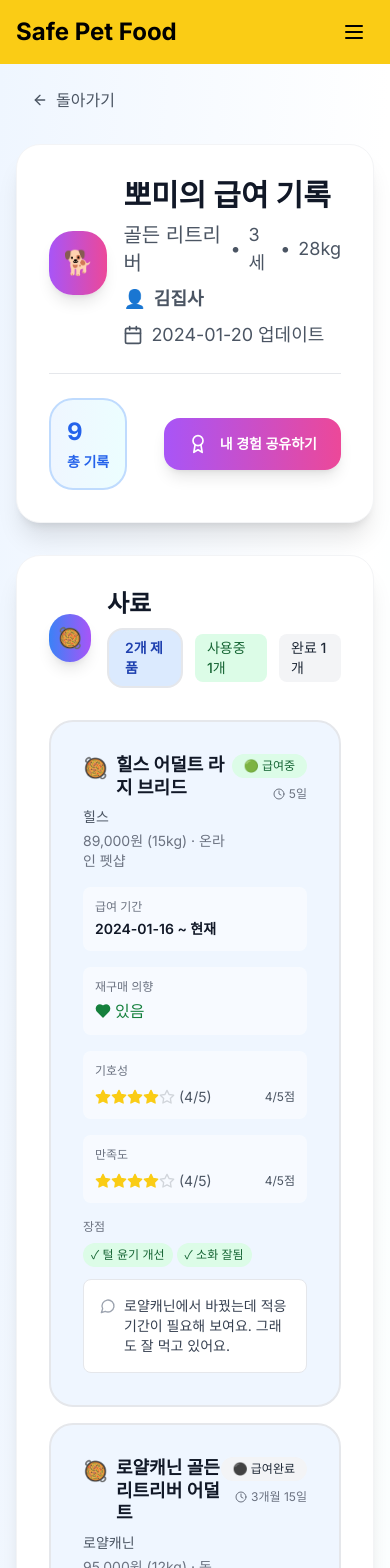
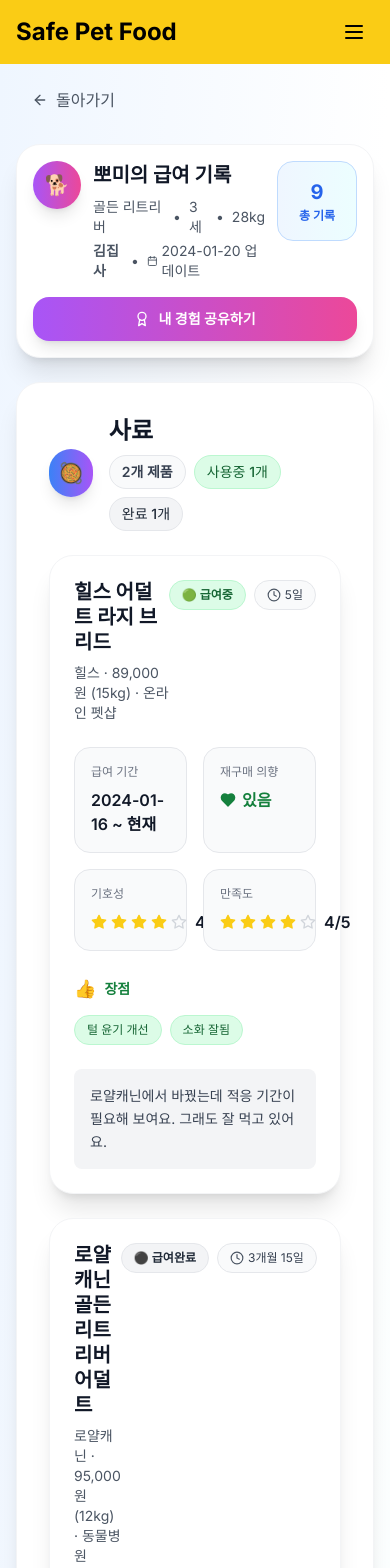
Before and after one commit to joyfuldoy1015/safe-pet-food, a Next.js app: page /pet-log/posts/post-1 in a window 390 px wide. Shown: the top 1568 px of the page. Built offline with nearby package versions, Linux system fonts and the light colour scheme.

Commit message:
feat: pet-log 상세 페이지 UI 개선 - 모바일 반응형 레이아웃 개선, 총 기록 박스 위치 변경, 제품별 후기 카드 레이아웃 개선

```diff
--- a/app/pet-log/posts/[postId]/page.tsx
+++ b/app/pet-log/posts/[postId]/page.tsx
@@ -2,7 +2,7 @@
 
 import { useParams, useRouter } from 'next/navigation'
 import Link from 'next/link'
-import { ArrowLeft, Clock, Star, Heart, MessageCircle, Calendar, Award, Send, User, Reply, ThumbsUp } from 'lucide-react'
+import { ArrowLeft, Clock, Star, Heart, MessageCircle, Calendar, Award, Send, User, Reply, ThumbsUp, CheckCircle, XCircle } from 'lucide-react'
 import { useState } from 'react'
 
 // 제품 카테고리 타입
@@ -462,8 +462,8 @@ export default function PetLogPostDetail() {
 
   const renderStars = (rating: number) => {
     return (
-      <div className="flex items-center">
-        {[...Array(5)].map((_, i) => (
+      <div className="flex items-center space-x-1">
+        {Array.from({ length: 5 }, (_, i) => (
           <Star
             key={i}
             className={`h-4 w-4 ${
@@ -471,115 +471,129 @@ export default function PetLogPostDetail() {
             }`}
           />
         ))}
-        <span className="ml-1 text-sm text-gray-600">({rating}/5)</span>
       </div>
     )
   }
 
   const renderRecord = (record: FeedingRecord) => (
-    <div key={record.id} className={`border-2 border-gray-200 rounded-2xl p-8 ${categoryConfig[record.category].bgColor} hover:shadow-lg transition-all duration-200`}>
-      <div className="flex items-start justify-between mb-4">
+    <div key={record.id} className="bg-white rounded-2xl shadow-xl border border-gray-100 p-6 hover:shadow-2xl transition-all duration-300">
+      {/* Product Header */}
+      <div className="flex items-start justify-between mb-6">
         <div className="flex-1">
-          <div className="flex items-start mb-2">
-            <span className="text-xl mr-2 flex-shrink-0">{categoryConfig[record.category].icon}</span>
-            <h3 className="font-semibold text-gray-900 text-lg leading-tight break-words">{record.productName}</h3>
-          </div>
-          <p className="text-sm text-gray-600 mb-1">{record.brand}</p>
-          {record.price && (
-            <p className="text-sm text-gray-500">{record.price} · {record.purchaseLocation}</p>
+          <h3 className="text-xl sm:text-2xl font-bold text-gray-900 leading-tight mb-2">{record.productName}</h3>
+          {record.brand && (
+            <p className="text-sm text-gray-600">
+              {record.brand}
+              {record.price && <span> · {record.price}</span>}
+              {record.purchaseLocation && <span> · {record.purchaseLocation}</span>}
+            </p>
           )}
         </div>
-        <div className="flex flex-col items-end">
-          <span className={`px-3 py-1 rounded-full text-xs font-medium mb-2 ${statusConfig[record.status].color}`}>
+        <div className="flex items-center gap-2 flex-shrink-0">
+          <span className={`px-3 py-1.5 rounded-full text-xs font-semibold whitespace-nowrap ${
+            record.status === '급여중' ? 'bg-green-100 text-green-800 border border-green-200' :
+            record.status === '급여완료' ? 'bg-gray-100 text-gray-800 border border-gray-200' :
+            'bg-red-100 text-red-800 border border-red-200'
+          }`}>
             {statusConfig[record.status].icon} {record.status}
           </span>
-          <div className="flex items-center text-xs text-gray-500">
-            <Clock className="h-3 w-3 mr-1" />
-            {record.duration}
+          <div className="flex items-center gap-1 px-3 py-1.5 bg-gray-50 rounded-full border border-gray-200 whitespace-nowrap">
+            <Clock className="h-3.5 w-3.5 text-gray-600" />
+            <span className="text-xs text-gray-700">{record.duration}</span>
           </div>
         </div>
       </div>
 
-      <div className="grid grid-cols-1 md:grid-cols-2 gap-4 mb-4">
-        <div className="bg-white/50 rounded-lg p-3">
-          <p className="text-xs text-gray-500 mb-1 font-medium">급여 기간</p>
-          <p className="text-sm font-semibold text-gray-900">
+      {/* Main Info Grid - 2x2 */}
+      <div className="grid grid-cols-2 gap-4 mb-6">
+        {/* 급여 기간 */}
+        <div className="bg-gray-50 rounded-xl p-4 border border-gray-200">
+          <p className="text-xs text-gray-500 mb-2 font-medium">급여 기간</p>
+          <p className="text-base font-semibold text-gray-900">
             {record.startDate} ~ {record.endDate || '현재'}
           </p>
         </div>
-        <div className="bg-white/50 rounded-lg p-3">
-          <p className="text-xs text-gray-500 mb-1 font-medium">재구매 의향</p>
+        {/* 재구매 의향 */}
+        <div className="bg-gray-50 rounded-xl p-4 border border-gray-200">
+          <p className="text-xs text-gray-500 mb-2 font-medium">재구매 의향</p>
           <div className="flex items-center">
             {record.repurchaseIntent ? (
-              <span className="text-green-700 flex items-center font-medium">
-                <Heart className="h-4 w-4 mr-1 fill-current" />
+              <span className="text-green-700 flex items-center font-semibold text-base">
+                <Heart className="h-4 w-4 mr-1.5 fill-current" />
                 있음
               </span>
             ) : (
-              <span className="text-gray-600 flex items-center font-medium">
-                <Heart className="h-4 w-4 mr-1" />
+              <span className="text-gray-600 flex items-center font-semibold text-base">
+                <Heart className="h-4 w-4 mr-1.5" />
                 없음
               </span>
             )}
           </div>
         </div>
-      </div>
-
-      <div className="grid grid-cols-1 md:grid-cols-2 gap-4 mb-4">
-        <div className="bg-white/50 rounded-lg p-3">
+        {/* 기호성 */}
+        <div className="bg-gray-50 rounded-xl p-4 border border-gray-200">
           <p className="text-xs text-gray-500 mb-2 font-medium">
             {record.category === '화장실' ? '사용성' : '기호성'}
           </p>
-          <div className="flex items-center justify-between">
+          <div className="flex items-center gap-2">
             {renderStars(record.palatability)}
-            <span className="text-xs text-gray-600 ml-2">
-              {record.palatability}/5점
+            <span className="text-base font-semibold text-gray-900">
+              {record.palatability}/5
             </span>
           </div>
         </div>
-        <div className="bg-white/50 rounded-lg p-3">
+        {/* 만족도 */}
+        <div className="bg-gray-50 rounded-xl p-4 border border-gray-200">
           <p className="text-xs text-gray-500 mb-2 font-medium">만족도</p>
-          <div className="flex items-center justify-between">
+          <div className="flex items-center gap-2">
             {renderStars(record.satisfaction)}
-            <span className="text-xs text-gray-600 ml-2">
-              {record.satisfaction}/5점
+            <span className="text-base font-semibold text-gray-900">
+              {record.satisfaction}/5
             </span>
           </div>
         </div>
       </div>
 
-      {(record.benefits && record.benefits.length > 0) && (
-        <div className="mb-3">
-          <p className="text-xs text-gray-500 mb-2">장점</p>
-          <div className="flex flex-wrap gap-1">
+      {/* Benefits & Side Effects - 좌우 배치 */}
+      <div className="grid grid-cols-1 md:grid-cols-2 gap-6 mb-6">
+        {/* 장점 */}
+        {record.benefits && record.benefits.length > 0 && (
+          <div>
+            <div className="flex items-center gap-2 mb-3">
+              <span className="text-green-600 text-lg">👍</span>
+              <h4 className="text-sm font-semibold text-green-700">장점</h4>
+            </div>
+            <div className="flex flex-wrap gap-2">
               {record.benefits.map((benefit, index) => (
-              <span key={index} className="px-2 py-1 bg-green-100 text-green-800 text-xs rounded-full">
-                ✓ {benefit}
+                <span key={index} className="px-3 py-1.5 bg-green-100 text-green-800 text-xs rounded-full font-medium border border-green-200">
+                  {benefit}
                 </span>
               ))}
             </div>
           </div>
         )}
-
-      {(record.sideEffects && record.sideEffects.length > 0) && (
-        <div className="mb-3">
-          <p className="text-xs text-gray-500 mb-2">단점</p>
-          <div className="flex flex-wrap gap-1">
+        {/* 단점 */}
+        {record.sideEffects && record.sideEffects.length > 0 && (
+          <div>
+            <div className="flex items-center gap-2 mb-3">
+              <span className="text-red-600 text-lg">👎</span>
+              <h4 className="text-sm font-semibold text-red-700">단점</h4>
+            </div>
+            <div className="flex flex-wrap gap-2">
               {record.sideEffects.map((effect, index) => (
-              <span key={index} className="px-2 py-1 bg-red-100 text-red-800 text-xs rounded-full">
-                ! {effect}
+                <span key={index} className="px-3 py-1.5 bg-red-100 text-red-800 text-xs rounded-full font-medium border border-red-200">
+                  {effect}
                 </span>
               ))}
             </div>
           </div>
         )}
+      </div>
 
+      {/* Comment Section */}
       {record.comment && (
-        <div className="bg-white rounded-lg p-4 border border-gray-200">
-          <div className="flex items-start">
-            <MessageCircle className="h-4 w-4 text-gray-400 mt-0.5 mr-2 flex-shrink-0" />
-            <p className="text-sm text-gray-700">{record.comment}</p>
-          </div>
+        <div className="bg-gray-100 rounded-lg p-4">
+          <p className="text-sm text-gray-700 leading-relaxed">{record.comment}</p>
         </div>
       )}
     </div>
@@ -597,66 +611,39 @@ export default function PetLogPostDetail() {
         </Link>
 
         {/* Header */}
-        <div className="bg-white rounded-2xl shadow-xl border border-gray-100 p-8 mb-8 hover:shadow-2xl transition-all duration-300">
-          <div className="md:flex md:items-start md:justify-between">
-            <div className="mb-6 md:mb-0">
-              <div className="flex items-center gap-4 mb-6">
-                <div className="w-16 h-16 bg-gradient-to-r from-purple-500 to-pink-500 rounded-2xl flex items-center justify-center shadow-lg">
+        <div className="bg-white rounded-2xl shadow-xl border border-gray-100 p-4 sm:p-6 md:p-8 mb-6 sm:mb-8 hover:shadow-2xl transition-all duration-300">
+          {/* Desktop: 한 줄 레이아웃 */}
+          <div className="hidden md:flex items-center justify-between gap-6">
+            {/* Left Section: Pet Icon & Info */}
+            <div className="flex items-center gap-4 flex-1 min-w-0">
+              <div className="w-16 h-16 bg-gradient-to-r from-purple-500 to-pink-500 rounded-2xl flex items-center justify-center shadow-lg flex-shrink-0">
                 <span className="text-2xl">🐕</span>
               </div>
-                <div>
+              <div className="flex-1 min-w-0">
                 <h1 className="text-3xl md:text-4xl font-bold text-gray-900 mb-2">
                   {post.petName}의 급여 기록
                 </h1>
-                  <div className="flex flex-col sm:flex-row sm:items-center text-lg text-gray-600 sm:space-x-6 space-y-2 sm:space-y-0">
-                    <span className="flex items-center gap-2">
-                      <span className="text-xl">{post.petBreed}</span>
+                <div className="flex items-center gap-2 text-base text-gray-600">
+                  <span>{post.petBreed}</span>
                   <span>•</span>
                   <span>{post.petAge}</span>
                   <span>•</span>
                   <span>{post.petWeight}</span>
-                    </span>
-                    <span className="flex items-center gap-2">
-                      <span className="text-lg">👤</span>
+                  <span>•</span>
                   <span className="font-semibold">{post.ownerName}</span>
-                    </span>
-                    <span className="flex items-center gap-2">
-                      <Calendar className="h-5 w-5" />
+                  <span>•</span>
+                  <span className="flex items-center gap-1">
+                    <Calendar className="h-4 w-4" />
                     <span>{post.updatedAt} 업데이트</span>
                   </span>
                 </div>
               </div>
             </div>
-            </div>
 
-            {/* Desktop: 오른쪽에 표시 */}
-            <div className="hidden md:flex items-center space-x-6">
-              <div className="text-right">
-                <div className="bg-gradient-to-r from-blue-50 to-cyan-50 rounded-2xl p-6 border-2 border-blue-200">
+            {/* Right Section: Stats & Action Button */}
+            <div className="flex items-center gap-6 flex-shrink-0">
+              <div className="bg-gradient-to-r from-blue-50 to-cyan-50 rounded-2xl p-6 border-2 border-blue-200 text-center">
                 <div className="text-3xl font-bold text-blue-600 mb-1">{post.totalRecords}</div>
-                  <div className="text-sm font-semibold text-blue-600">총 기록</div>
-                </div>
-              </div>
-              <button
-                onClick={() => {
-                  if (isLoggedIn) {
-                    window.location.href = '/pet-log/posts/write'
-                  } else {
-                    setShowLoginModal(true)
-                  }
-                }}
-                className="flex items-center space-x-3 px-6 py-4 bg-gradient-to-r from-purple-500 to-pink-500 text-white rounded-xl hover:from-purple-600 hover:to-pink-600 transition-all duration-200 shadow-lg hover:shadow-xl transform hover:scale-105"
-              >
-                <Award className="h-5 w-5" />
-                <span className="font-semibold">내 경험 공유하기</span>
-              </button>
-            </div>
-          </div>
-
-          {/* Mobile: 아래쪽에 표시 (767px 이하) */}
-          <div className="flex md:hidden items-center justify-between mt-6 pt-6 border-t border-gray-200">
-            <div className="bg-gradient-to-r from-blue-50 to-cyan-50 rounded-2xl p-4 border-2 border-blue-200">
-              <div className="text-2xl font-bold text-blue-600 mb-1">{post.totalRecords}</div>
                 <div className="text-sm font-semibold text-blue-600">총 기록</div>
               </div>
               <button
@@ -667,10 +654,65 @@ export default function PetLogPostDetail() {
                     setShowLoginModal(true)
                   }
                 }}
-              className="flex items-center space-x-3 px-6 py-4 bg-gradient-to-r from-purple-500 to-pink-500 text-white rounded-xl hover:from-purple-600 hover:to-pink-600 transition-all duration-200 shadow-lg hover:shadow-xl transform hover:scale-105 text-sm min-h-[48px] touch-manipulation"
+                className="flex items-center gap-3 px-6 py-4 bg-gradient-to-r from-purple-500 to-pink-500 text-white rounded-xl hover:from-purple-600 hover:to-pink-600 transition-all duration-200 shadow-lg hover:shadow-xl transform hover:scale-105 flex-shrink-0"
               >
                 <Award className="h-5 w-5" />
-              <span className="font-semibold">내 경험 공유하기</span>
+                <span className="text-base font-semibold whitespace-nowrap">내 경험 공유하기</span>
+              </button>
+            </div>
+          </div>
+
+          {/* Mobile/Tablet: 세로 레이아웃 */}
+          <div className="flex md:hidden flex-col gap-4">
+            {/* Top: Pet Icon & Info with Total Records */}
+            <div className="flex items-start justify-between gap-3">
+              <div className="flex items-start gap-3 flex-1 min-w-0">
+                <div className="w-12 h-12 bg-gradient-to-r from-purple-500 to-pink-500 rounded-2xl flex items-center justify-center shadow-lg flex-shrink-0">
+                  <span className="text-xl">🐕</span>
+                </div>
+                <div className="flex-1 min-w-0">
+                  <h1 className="text-xl sm:text-2xl font-bold text-gray-900 mb-2">
+                    {post.petName}의 급여 기록
+                  </h1>
+                  <div className="flex flex-col gap-1 text-sm text-gray-600">
+                    <div className="flex items-center gap-2">
+                      <span>{post.petBreed}</span>
+                      <span>•</span>
+                      <span>{post.petAge}</span>
+                      <span>•</span>
+                      <span>{post.petWeight}</span>
+                    </div>
+                    <div className="flex items-center gap-2">
+                      <span className="font-semibold">{post.ownerName}</span>
+                      <span>•</span>
+                      <span className="flex items-center gap-1">
+                        <Calendar className="h-3.5 w-3.5" />
+                        <span>{post.updatedAt} 업데이트</span>
+                      </span>
+                    </div>
+                  </div>
+                </div>
+              </div>
+              {/* 총 기록 박스 - 상단 오른쪽 */}
+              <div className="bg-gradient-to-r from-blue-50 to-cyan-50 rounded-xl p-3 border border-blue-200 text-center w-20 h-20 flex flex-col items-center justify-center flex-shrink-0">
+                <div className="text-xl font-bold text-blue-600 mb-0.5">{post.totalRecords}</div>
+                <div className="text-xs font-semibold text-blue-600">총 기록</div>
+              </div>
+            </div>
+
+            {/* Bottom: Action Button */}
+            <button
+              onClick={() => {
+                if (isLoggedIn) {
+                  window.location.href = '/pet-log/posts/write'
+                } else {
+                  setShowLoginModal(true)
+                }
+              }}
+              className="flex items-center gap-2 px-4 py-3 bg-gradient-to-r from-purple-500 to-pink-500 text-white rounded-xl hover:from-purple-600 hover:to-pink-600 transition-all duration-200 shadow-lg hover:shadow-xl transform hover:scale-105 text-sm font-semibold justify-center w-full"
+            >
+              <Award className="h-4 w-4" />
+              <span className="whitespace-nowrap">내 경험 공유하기</span>
             </button>
           </div>
         </div>
@@ -686,24 +728,29 @@ export default function PetLogPostDetail() {
 
             return (
               <div key={category} className="bg-white rounded-2xl shadow-xl border border-gray-100 p-8 hover:shadow-2xl transition-all duration-300">
-                <div className="flex items-center justify-between mb-8">
+                <div className="flex items-center justify-between mb-6">
                   <div className="flex items-center gap-4">
-                    <div className="w-12 h-12 bg-gradient-to-r from-blue-500 to-purple-500 rounded-2xl flex items-center justify-center shadow-lg">
+                    <div className={`w-12 h-12 rounded-2xl flex items-center justify-center shadow-lg ${
+                      category === '사료' ? 'bg-gradient-to-r from-blue-500 to-purple-500' :
+                      category === '간식' ? 'bg-gradient-to-r from-green-500 to-teal-500' :
+                      category === '영양제' ? 'bg-gradient-to-r from-purple-500 to-pink-500' :
+                      'bg-gradient-to-r from-orange-500 to-red-500'
+                    }`}>
                       <span className="text-xl">{categoryConfig[category].icon}</span>
                     </div>
                     <div>
                       <h2 className="text-2xl font-bold text-gray-900">{category}</h2>
-                      <div className="flex items-center gap-3 mt-2">
-                        <span className={`px-4 py-2 rounded-xl text-sm font-semibold border-2 ${categoryConfig[category].color}`}>
+                      <div className="flex items-center gap-2 mt-2 flex-wrap">
+                        <span className="px-3 py-1.5 bg-gray-50 text-gray-700 text-sm rounded-full font-semibold border border-gray-200">
                           {records.length}개 제품
                         </span>
                         {activeCount > 0 && (
-                          <span className="px-3 py-1 bg-green-100 text-green-800 text-sm font-medium rounded-lg">
+                          <span className="px-3 py-1.5 bg-green-100 text-green-800 text-sm font-medium rounded-full border border-green-200">
                             사용중 {activeCount}개
                           </span>
                         )}
                         {completedCount > 0 && (
-                          <span className="px-3 py-1 bg-gray-100 text-gray-800 text-sm font-medium rounded-lg">
+                          <span className="px-3 py-1.5 bg-gray-100 text-gray-800 text-sm font-medium rounded-full border border-gray-200">
                             완료 {completedCount}개
                           </span>
                         )}
@@ -712,7 +759,7 @@ export default function PetLogPostDetail() {
                   </div>
                 </div>
 
-                <div className="space-y-4">
+                <div className="space-y-6">
                   {records.map(renderRecord)}
                 </div>
               </div>
@@ -729,9 +776,11 @@ export default function PetLogPostDetail() {
               </div>
               <div>
                 <h2 className="text-2xl font-bold text-gray-900">질문하기</h2>
-                <span className="px-3 py-1 bg-gray-100 text-gray-600 text-sm rounded-xl font-semibold">
+                <div className="mt-2">
+                  <span className="px-3 py-1.5 bg-gray-50 text-gray-700 text-sm rounded-full font-semibold border border-gray-200">
                     {comments.length + comments.reduce((sum, comment) => sum + comment.replies.length, 0)}개 질문
                   </span>
+                </div>
               </div>
             </div>
             {isLoggedIn && (
@@ -813,25 +862,25 @@ export default function PetLogPostDetail() {
                     </div>
                     <p className="text-gray-700 mb-3">{comment.content}</p>
 
-                    <div className="flex items-center space-x-4">
+                    <div className="flex items-center gap-2">
                       <button
                         onClick={() => handleToggleLike(comment.id)}
-                        className={`flex items-center space-x-1 text-sm transition-colors px-3 py-2 rounded-lg min-h-[36px] touch-manipulation ${
+                        className={`flex items-center gap-1 px-3 py-1.5 rounded-full text-sm transition-colors border min-h-[36px] touch-manipulation ${
                           comment.isLiked
-                            ? 'text-blue-600 bg-blue-50 hover:bg-blue-100'
-                            : 'text-gray-500 hover:text-blue-600 hover:bg-gray-50'
+                            ? 'text-blue-600 bg-blue-50 border-blue-200 hover:bg-blue-100'
+                            : 'text-gray-600 bg-gray-50 border-gray-200 hover:text-blue-600 hover:bg-gray-100'
                         }`}
                       >
-                        <ThumbsUp className={`h-4 w-4 ${comment.isLiked ? 'fill-current' : ''}`} />
-                        <span className="font-medium">{comment.likes}</span>
+                        <ThumbsUp className={`h-3.5 w-3.5 ${comment.isLiked ? 'fill-current' : ''}`} />
+                        <span className="font-medium text-xs">{comment.likes}</span>
                       </button>
 
                       <button
                         onClick={() => setReplyingTo(replyingTo === comment.id ? null : comment.id)}
-                        className="flex items-center space-x-1 text-sm text-gray-500 hover:text-blue-600 hover:bg-gray-50 transition-colors px-3 py-2 rounded-lg min-h-[36px] touch-manipulation"
+                        className="flex items-center gap-1 px-3 py-1.5 rounded-full text-sm text-gray-600 bg-gray-50 border border-gray-200 hover:text-blue-600 hover:bg-gray-100 transition-colors min-h-[36px] touch-manipulation"
                       >
-                        <Reply className="h-4 w-4" />
-                        <span>답글</span>
+                        <Reply className="h-3.5 w-3.5" />
+                        <span className="text-xs">답글</span>
                       </button>
                     </div>
 
```
Lines whose indentation alone changed are shown as unchanged.
